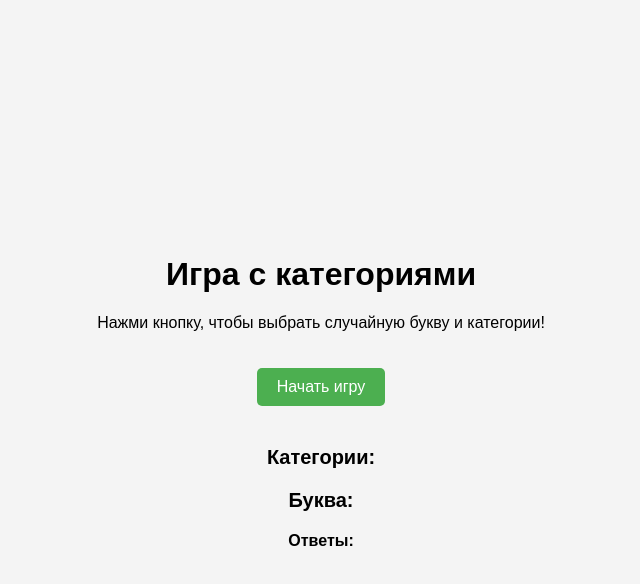
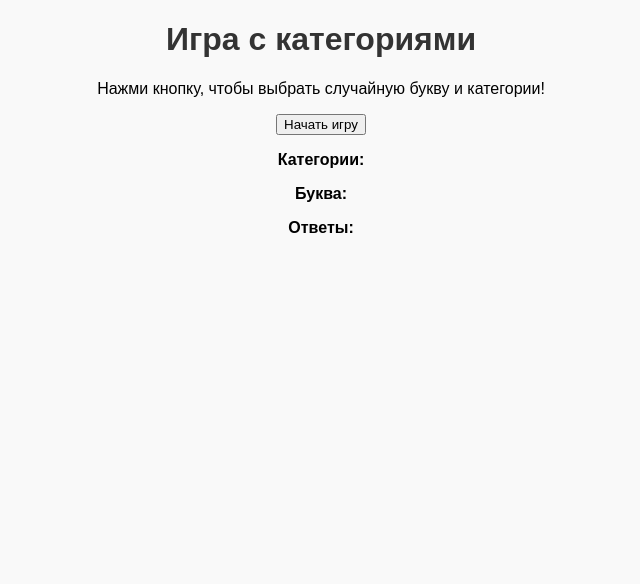
Before and after one commit to dariapolkhovski/knittt, a plain HTML site: page index.html in a window 1280 px wide. Shown: the whole page, without its empty margins (319-959 px from the left). Drawn offline with Linux system fonts and the light colour scheme.

Commit message:
Update style.css

```diff
--- a/style.css
+++ b/style.css
@@ -1,35 +1,22 @@
 body {
     font-family: Arial, sans-serif;
-    display: flex;
-    flex-direction: column;
-    align-items: center;
-    justify-content: center;
-    height: 100vh;
-    background-color: #f4f4f4;
-    margin: 0;
+    text-align: center;
+    background-color: #f9f9f9;
 }
 
-.container {
-    text-align: center;
+h1 {
+    color: #333;
 }
 
-.button {
-    margin: 20px;
-    padding: 10px 20px;
-    font-size: 16px;
-    cursor: pointer;
-    background-color: #4CAF50;
-    color: white;
-    border: none;
-    border-radius: 5px;
+#patternContainer {
+    margin-top: 20px;
 }
 
-.output {
-    margin-top: 20px;
-    font-size: 20px;
+#patternImage {
+    max-width: 90%;
+    height: auto;
 }
 
-ul {
-    list-style-type: none;
-    padding: 0;
+.counter {
+    margin-top: 20px;
 }
```
